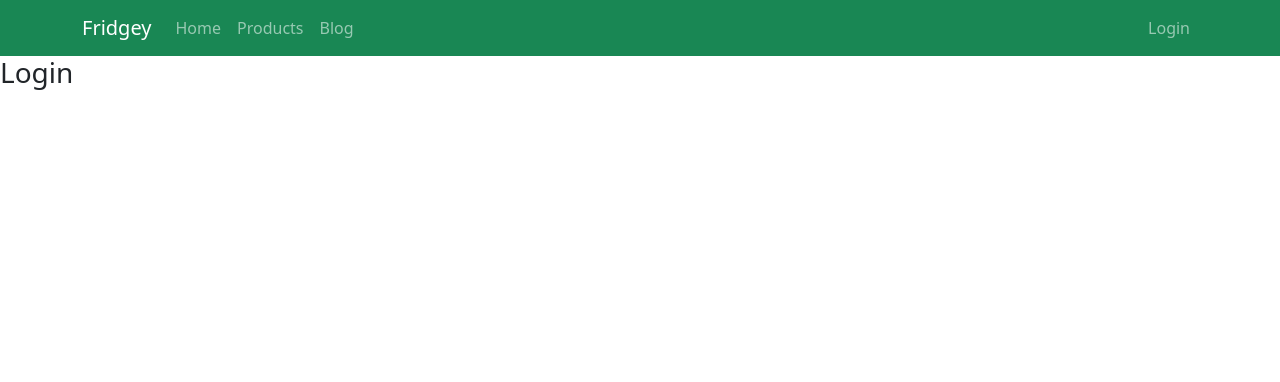
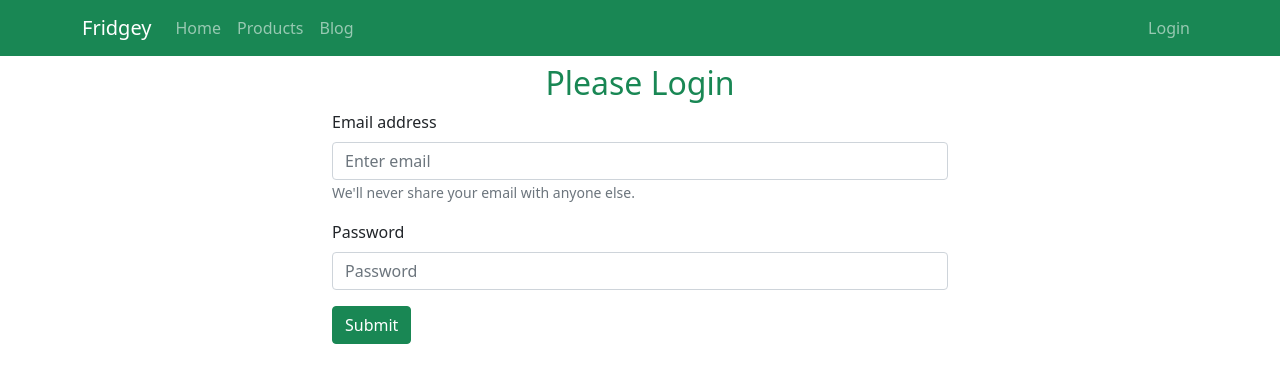
Before and after one commit to asrafaliii/fridgey, a React (Create React App) app: page /login in a window 1280 px wide. Shown: the top 382 px of the page. Built offline with nearby package versions, Linux system fonts and the light colour scheme.

Commit message:
login page added

```diff
--- a/src/components/Blog/Blog.js
+++ b/src/components/Blog/Blog.js
@@ -2,7 +2,7 @@
 
 const Blog = () => {
     return (
-        <section className='container'>
+        <section className='container mt-5'>
             <div>
                 <h3>Difference between javascript and nodejs</h3>
                 <p>JavaScript is a lightweight, object-oriented scripting language that is used to build dynamic HTML pages with interactive effects on a webpage. On the other hand, Node.js usually represents a list of objects and methods accessible to JavaScript code when run in the V8 engine or via the node interpreter.
--- a/src/components/Home/Products/Product.js
+++ b/src/components/Home/Products/Product.js
@@ -10,7 +10,8 @@
 
     },[])
     return (
-        <div className='grid grid-cols-1 md:grid-cols-2 lg:grid-cols-3 gap-5'>
+        <div className='container mt-3'>
+            <h1 className='text-center'>Products</h1>
             {
                 products?.map(product => <Products
                 key={product._id}
--- a/src/components/Home/Products/Products.js
+++ b/src/components/Home/Products/Products.js
@@ -1,10 +1,9 @@
 import React from 'react';
 
 const Products = ({product}) => {
-    console.log(product)
     const{name, image, description, price, quantity, supplier} = product;
     return (
-       <section>
+       <section id="products">
            <div class="card mb-3">
   <div class="row g-0">
     <div class="col-md-4">
--- a/src/components/Login/Login.js
+++ b/src/components/Login/Login.js
@@ -1,9 +1,27 @@
-import React from 'react';
+import { Button, Form} from 'react-bootstrap';
 
 const Login = () => {
+
     return (
-        <div>
-            <h3>Login</h3>
+        <div className='container w-50 mx-auto'>
+            <h2 className='text-success text-center mt-2'>Please Login</h2>
+            <Form >
+                <Form.Group className="mb-3" controlId="formBasicEmail">
+                    <Form.Label>Email address</Form.Label>
+                    <Form.Control  type="email" placeholder="Enter email" required/>
+                    <Form.Text className="text-muted">
+                        We'll never share your email with anyone else.
+                    </Form.Text>
+                </Form.Group>
+
+                <Form.Group className="mb-3" controlId="formBasicPassword">
+                    <Form.Label>Password</Form.Label>
+                    <Form.Control  type="password" placeholder="Password" required />
+                </Form.Group>
+                <Button variant="success" type="submit">
+                    Submit
+                </Button>
+            </Form>
         </div>
     );
 };
```
